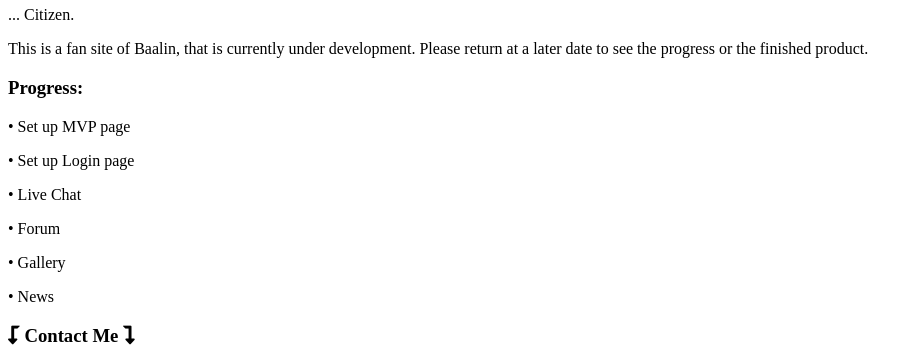
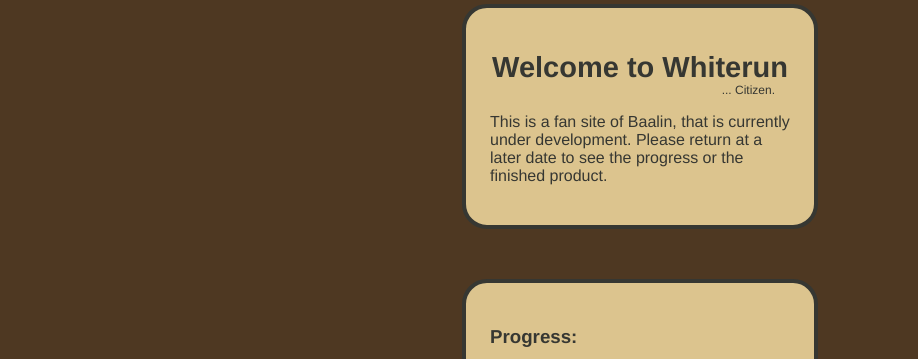
Before and after one commit to Baalin/baalin_fansite, a website: page docs/index.html in a window 1280 px wide. Shown: the part 60-419 px from the top of the page, without its empty margins (0-918 px from the left). Drawn offline with Linux system fonts and the light colour scheme; the site is published under a folder, as on GitHub Pages, so addresses that start at the root find nothing.

Commit message:
Update index.html

```diff
--- a/docs/index.html
+++ b/docs/index.html
@@ -3,7 +3,7 @@
     <meta charset="UTF-8" />
     <meta name="viewport" content="width=device-width, initial-scale=1.0" />
     <meta http-equiv="X-UA-Compatible" content="ie=edge" />
-    <link rel="stylesheet" type="text/css" href="/docs/css/main.css" />
+    <link rel="stylesheet" type="text/css" href="css/main.css" />
     <link
       rel="stylesheet"
       href="https://use.fontawesome.com/releases/v5.2.0/css/all.css"
```
